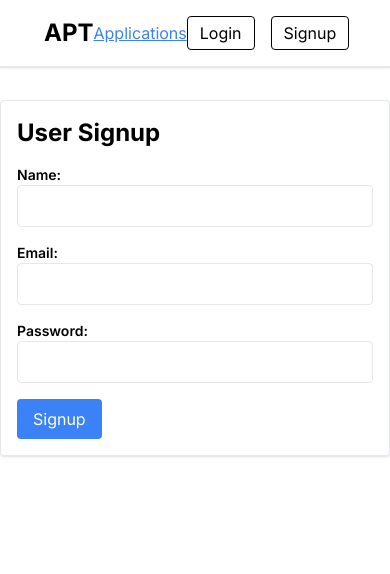
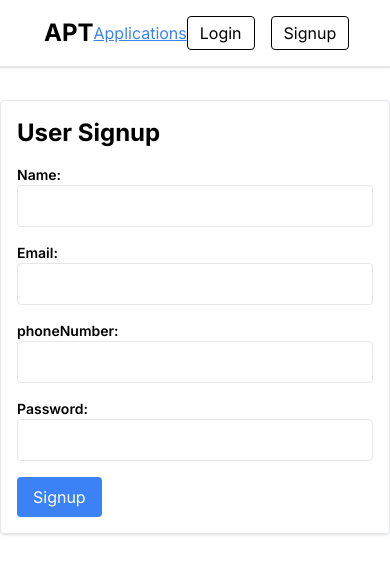
Before and after one commit to baramsivaramireddy/miracle-frontend, a Next.js app: page /signup in a window 390 px wide. Shown: the top 574 px of the page. Built offline with nearby package versions, Linux system fonts and the light colour scheme.

Commit message:
phone number and role change to single

```diff
--- a/src/app/signup/SignupComponent.js
+++ b/src/app/signup/SignupComponent.js
@@ -9,6 +9,7 @@ const UserSignup = () => {
     name: '',
     email: '',
     password: '',
+    phoneNumber:''
   });
   const router = useRouter()
 
@@ -71,6 +72,15 @@ const UserSignup = () => {
           />
         </div>
         <div className="mb-4">
+          <label className="block text-sm font-semibold">phoneNumber:</label>
+          <input
+            type="text"
+            name="phoneNumber"
+            onChange={handleInputChange}
+            className="w-full border p-2 rounded focus:outline-none focus:border-blue-500"
+          />
+        </div>
+        <div className="mb-4">
           <label className="block text-sm font-semibold">Password:</label>
           <input
             type="password"
```
